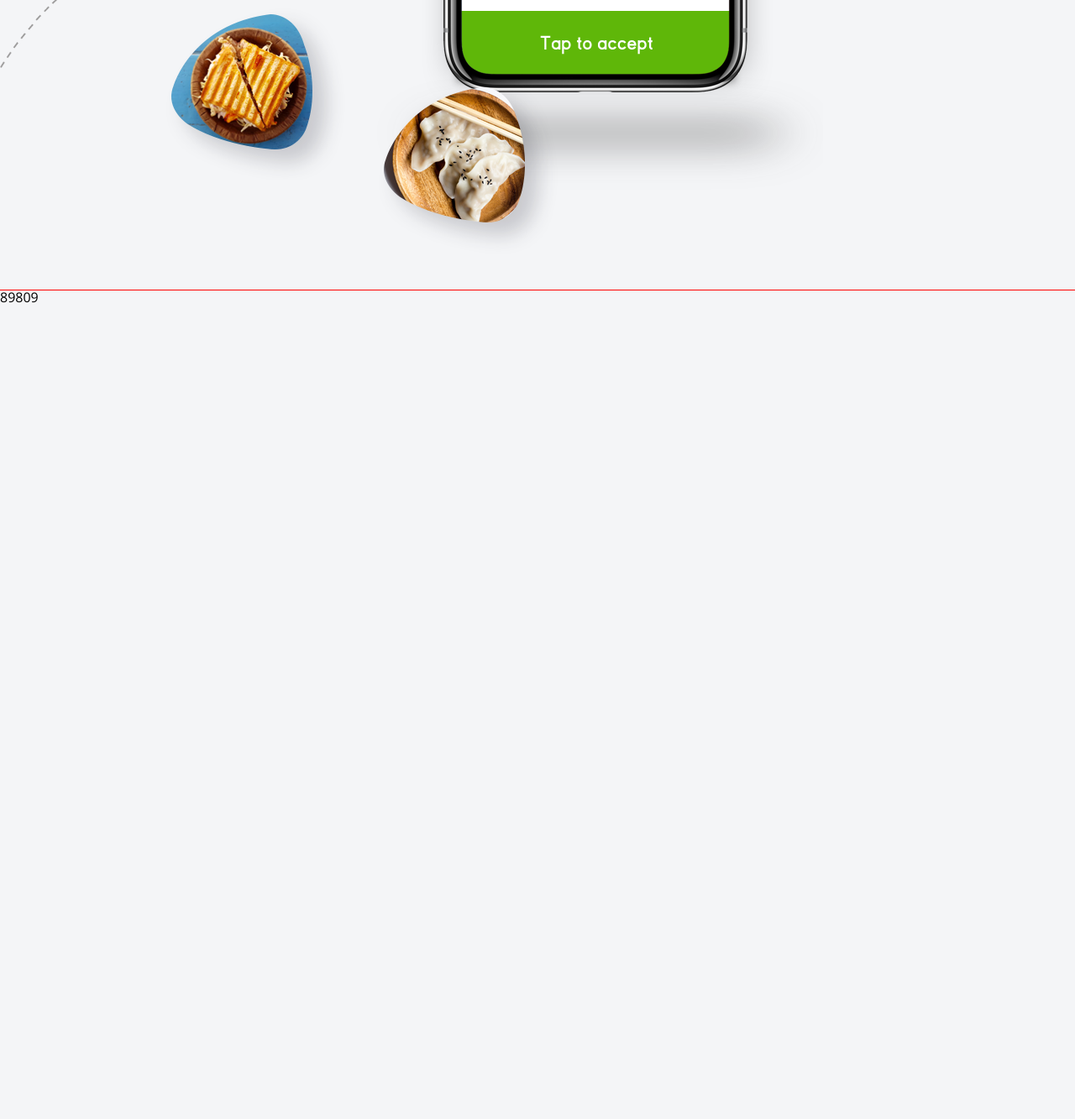
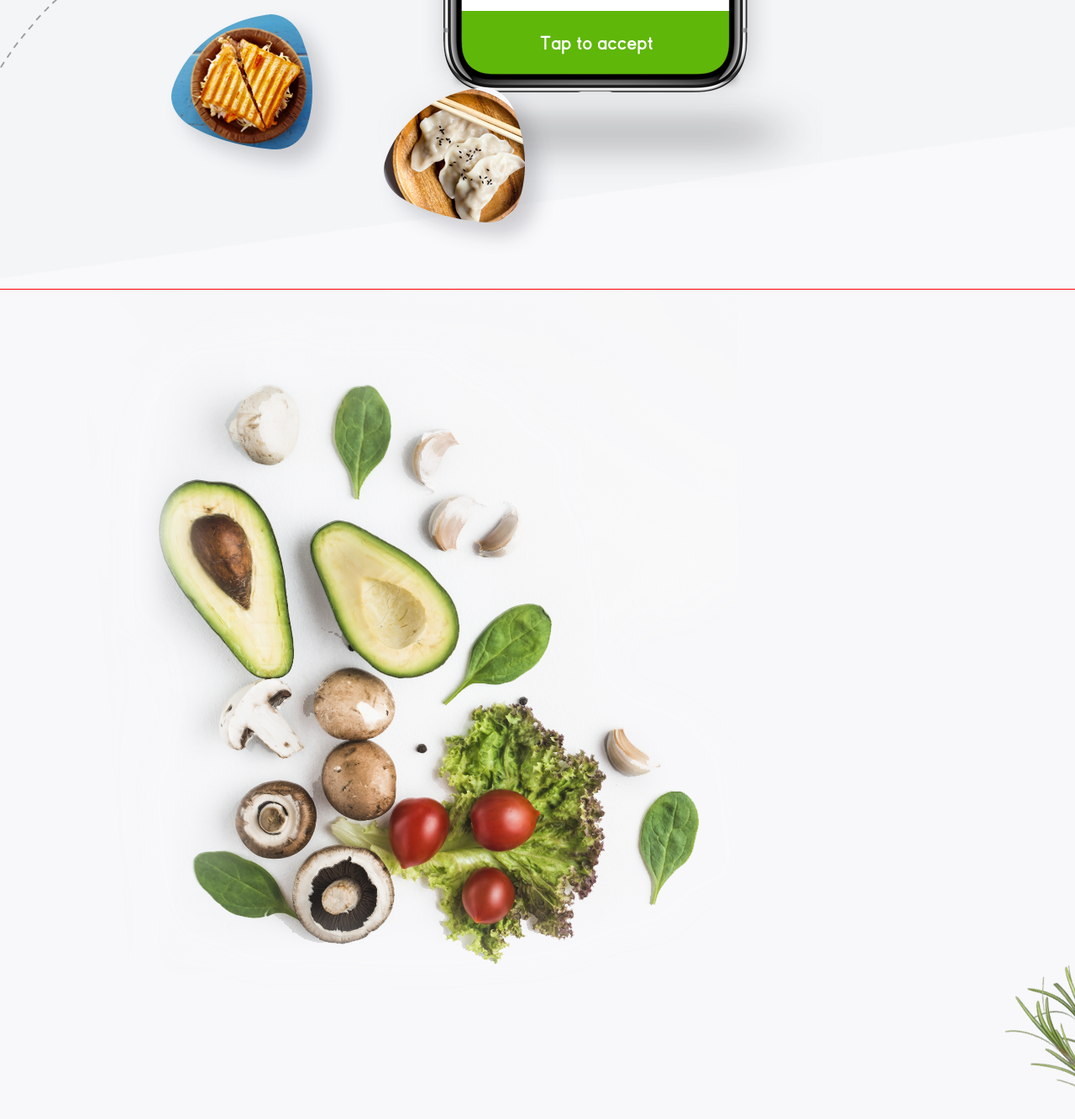
Before and after one commit to nadyawyn/freshfooddelivery, a website: page src/index.html in a window 1280 px wide. Shown: the part 4235-5568 px from the top of the page at 84% size. Before the commit the page ends 4600 px from the top, so only its background shows below. Drawn offline with nearby package versions, Linux system fonts and the light colour scheme; files that its build step writes are made by us from their sources; files whose address does not match are found by name.

Commit message:
Started Get-App section

```diff
--- a/src/index.html
+++ b/src/index.html
@@ -94,7 +94,10 @@
 		</div>
 	</section>
 	<section class="get-app">
-		89809
+		<div class="get-app__herb"></div>
+		<div class="bgcontainer get-app__bgcontainer">
+
+		</div>
 	</section>
 </body>
 </html>
--- a/src/sass/base/_variables.scss
+++ b/src/sass/base/_variables.scss
@@ -1,5 +1,6 @@
 $color_green: #5fb709;
 $color_gray: #f4f5f7;
+$color_lgray: #f8f8fa;
 
 $desktop-width: 1540px;
 $laptop-width_l: 1440px;
--- /dev/null
+++ b/src/sass/blocks/_get-app.scss
@@ -0,0 +1,19 @@
+.get-app {
+	height: 1000px;
+	background-color: $color_lgray;
+	position: relative;
+
+	&__bgcontainer {
+		background: url(../img/bg/bg__006.png) left 100px top 0 no-repeat;
+	}
+
+	&__herb {
+		display: block;
+		width: 84px;
+		height: 147px;
+		position: absolute;
+		right: 0;
+		bottom: 50px;
+		background: url(../img/bg/bg__006_2.png) center (center/contain) no-repeat;
+	}
+}
--- a/src/sass/blocks/_track.scss
+++ b/src/sass/blocks/_track.scss
@@ -9,7 +9,7 @@
 	}
 	&__bgcontainer {
 		background: url(../img/bg/bg__005_1.png) right 300px top no-repeat,
-		url(../../img/bg/bg__003_base.svg) left bottom no-repeat;
+		url(../img/bg/bg__005_base.svg) left bottom no-repeat;
 	}
 
 	&__coffee {
--- a/src/sass/style.scss
+++ b/src/sass/style.scss
@@ -59,3 +59,4 @@ h2 {
 @import "blocks/find-food";
 @import "blocks/tap";
 @import "blocks/track";
+@import "blocks/get-app";
```
Also changed, not shown: dist/css/style.min.css, dist/img/bg/bg__005_base.svg (added), dist/img/bg/bg__006.png (added), dist/img/bg/bg__006_1.png (added), dist/img/bg/bg__006_2.png (added), dist/img/bg/bg__006_3.png (added), dist/index.html, src/img/bg/bg__005_base.svg (added), src/img/bg/bg__006.png (added), src/img/bg/bg__006_1.png (added), src/img/bg/bg__006_2.png (added), src/img/bg/bg__006_3.png (added).
